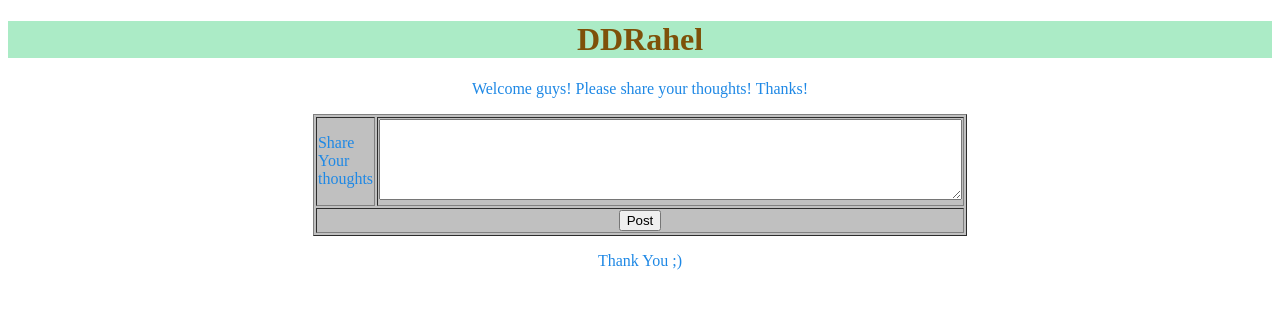
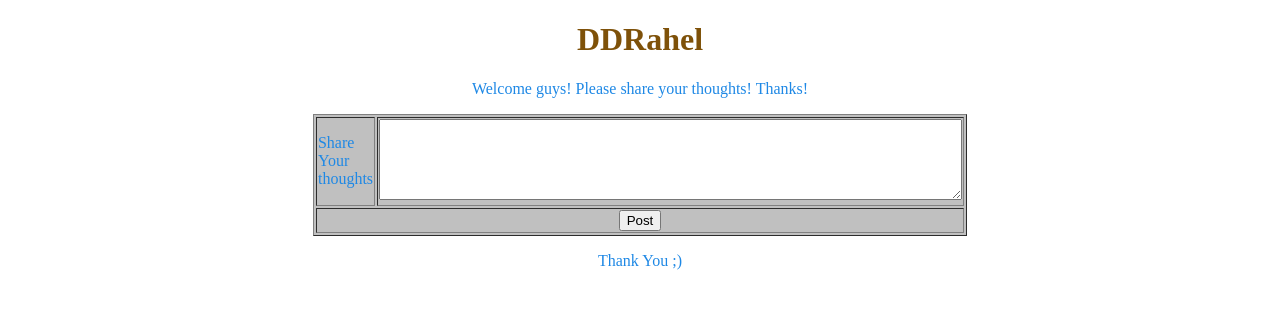
Before and after one commit to hageduri/nosehairy, a PHP site: page / in a window 1280 px wide. Shown: the top 309 px of the page. Run offline with PHP 8.4, Linux system fonts and the light colour scheme.

Commit message:
removed bg color

```diff
--- a/stylesheet/stylesheet.css
+++ b/stylesheet/stylesheet.css
@@ -4,7 +4,6 @@ body{
 			color: #1E88E5;
 		}
 		h1{
-			background-color: #ABEBC6 ;
 			color: #7E5109;
 			text-align: center;
 			}
```
